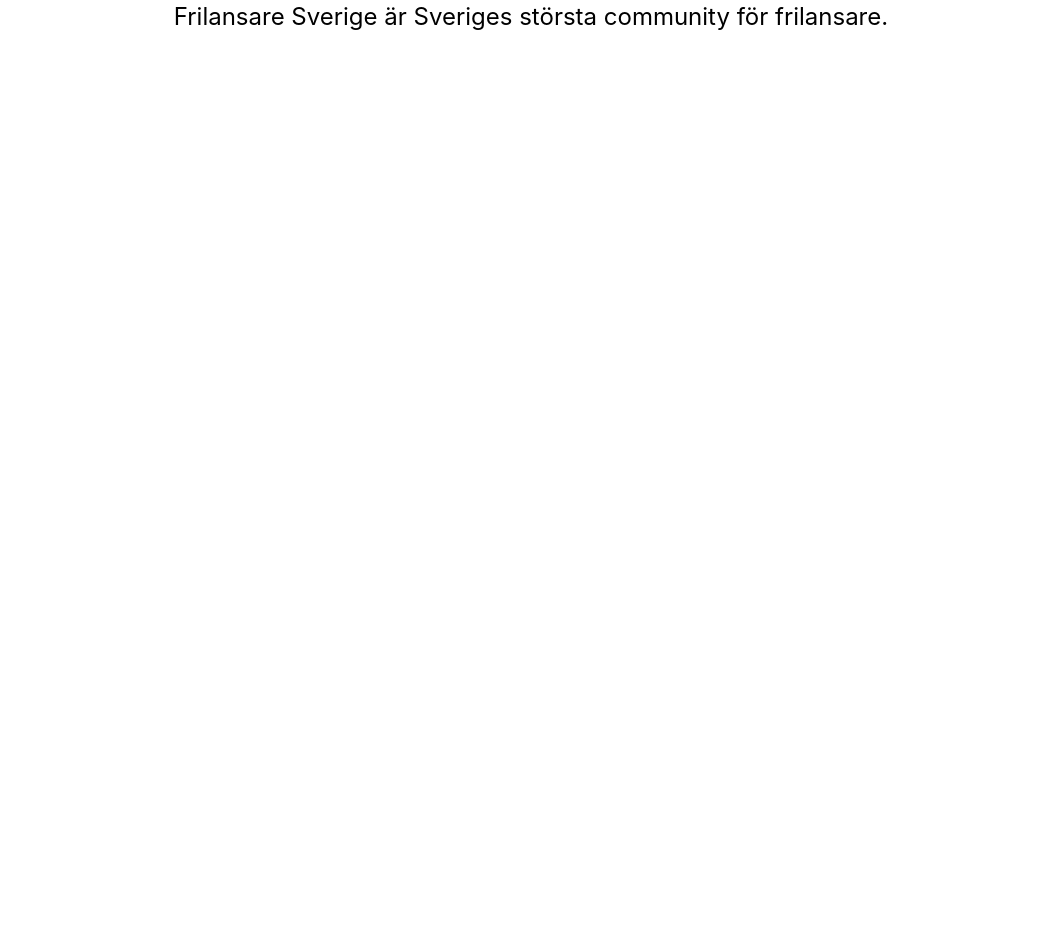
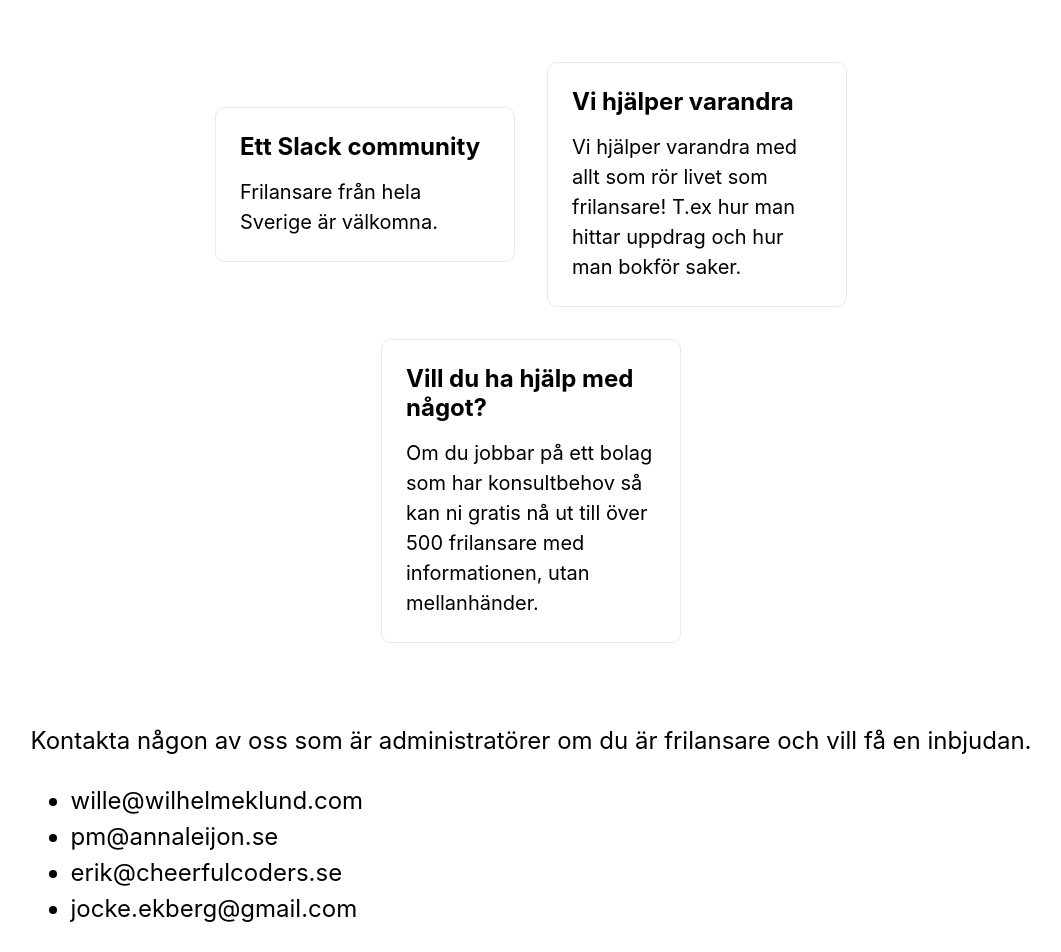
Before and after one commit to frilansaresverige/frilansaresverige.se, a Next.js app: page / in a window 1280 px wide. Shown: the part 420-1372 px from the top of the page, without its empty margins (109-1170 px from the left). Before the commit the page ends 800 px from the top, so only its background shows below. Built offline with nearby package versions, Linux system fonts and the light colour scheme.

Commit message:
Some quick first content for the page

```diff
--- a/pages/index.tsx
+++ b/pages/index.tsx
@@ -1,9 +1,17 @@
 import type { NextPage } from 'next'
 import Head from 'next/head'
-import Image from 'next/image'
 import styles from '../styles/Home.module.css'
 
 const Home: NextPage = () => {
+  const admins: string[] = [
+    'wille@wilhelmeklund.com',
+    'pm@annaleijon.se',
+    'erik@cheerfulcoders.se',
+    'jocke.ekberg@gmail.com',
+  ]
+
+  const nbrFreelansers = 500
+
   return (
     <div className={styles.container}>
       <Head>
@@ -19,38 +27,52 @@ const Home: NextPage = () => {
         <h1 className={styles.title}>Frilansare Sverige</h1>
 
         <p className={styles.description}>
-          Frilansare Sverige är Sveriges största community för frilansare.
+          Syfte: Främja kontaktskapande och uppdragstipsande, utan krav på
+          motprestation, mellan frilansare.
         </p>
 
-        {/* <div className={styles.grid}>
-          <a href="https://nextjs.org/docs" className={styles.card}>
-            <h2>Documentation &rarr;</h2>
-            <p>Find in-depth information about Next.js features and API.</p>
-          </a>
+        <p className={styles.description}>
+          Vi är Sveriges största community för frilansare med över{' '}
+          {nbrFreelansers} medlemmar!
+        </p>
 
-          <a href="https://nextjs.org/learn" className={styles.card}>
-            <h2>Learn &rarr;</h2>
-            <p>Learn about Next.js in an interactive course with quizzes!</p>
-          </a>
+        <div className={styles.grid}>
+          <div className={styles.card}>
+            <h2>Ett Slack community</h2>
+            <p>Frilansare från hela Sverige är välkomna.</p>
+          </div>
 
-          <a
-            href="https://github.com/vercel/next.js/tree/canary/examples"
-            className={styles.card}
-          >
-            <h2>Examples &rarr;</h2>
-            <p>Discover and deploy boilerplate example Next.js projects.</p>
-          </a>
+          <div className={styles.card}>
+            <h2>Vi hjälper varandra</h2>
+            <p>
+              Vi hjälper varandra med allt som rör livet som frilansare! T.ex
+              hur man hittar uppdrag och hur man bokför saker.
+            </p>
+          </div>
 
-          <a
-            href="https://vercel.com/new?utm_source=create-next-app&utm_medium=default-template&utm_campaign=create-next-app"
-            className={styles.card}
-          >
-            <h2>Deploy &rarr;</h2>
+          <div className={styles.card}>
+            <h2>Vill du ha hjälp med något?</h2>
             <p>
-              Instantly deploy your Next.js site to a public URL with Vercel.
+              Om du jobbar på ett bolag som har konsultbehov så kan ni gratis nå
+              ut till över {nbrFreelansers} frilansare med informationen, utan
+              mellanhänder.
             </p>
-          </a>
-        </div> */}
+          </div>
+        </div>
+
+        <p className={styles.description}>
+          Kontakta någon av oss som är administratörer om du är frilansare och
+          vill få en inbjudan.
+          <ul className={styles.list}>
+            {admins.map((email) => (
+              <li key={email}>
+                <a href={`mailto:${email}?subject=FrilansareSverige`}>
+                  {email}
+                </a>
+              </li>
+            ))}
+          </ul>
+        </p>
       </main>
     </div>
   )
--- a/styles/Home.module.css
+++ b/styles/Home.module.css
@@ -45,8 +45,7 @@
   font-size: 4rem;
 }
 
-.title,
-.description {
+.title {
   text-align: center;
 }
 
@@ -63,6 +62,10 @@
   font-size: 1.1rem;
   font-family: Menlo, Monaco, Lucida Console, Liberation Mono, DejaVu Sans Mono,
     Bitstream Vera Sans Mono, Courier New, monospace;
+}
+
+.list {
+  width: 300px;
 }
 
 .grid {
@@ -84,13 +87,13 @@
   transition: color 0.15s ease, border-color 0.15s ease;
   max-width: 300px;
 }
-
+/*
 .card:hover,
 .card:focus,
 .card:active {
   color: #0070f3;
   border-color: #0070f3;
-}
+} */
 
 .card h2 {
   margin: 0 0 1rem 0;
```
Also changed, not shown: 1 other file (tests, documents, lock files or other folders).
